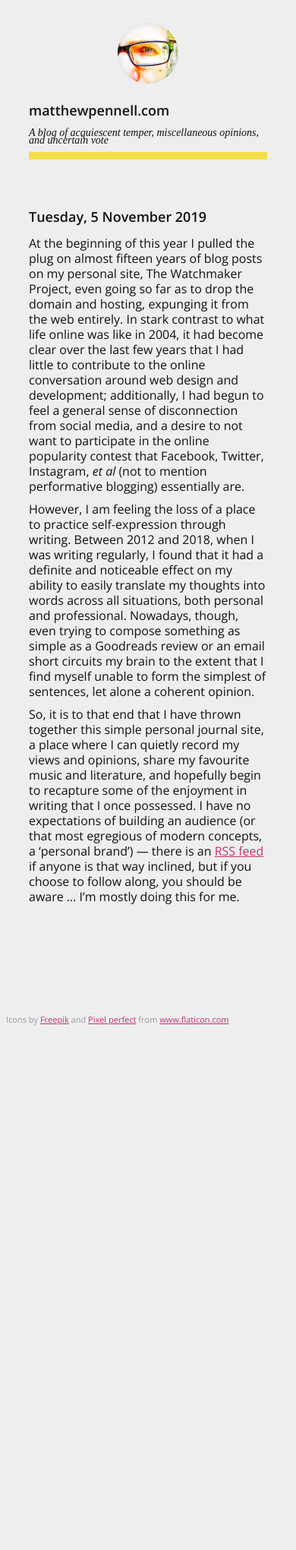
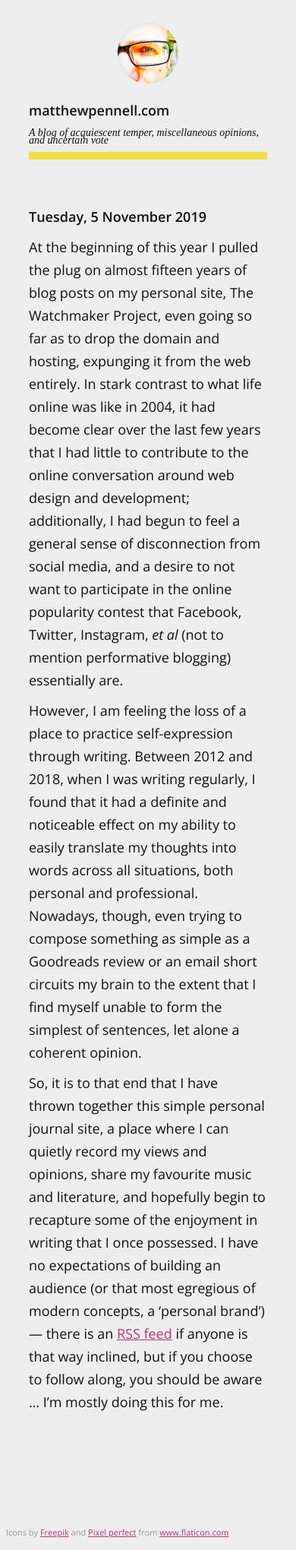
Before and after one commit to matthewpennell/matthewpennell.com, a Jekyll site: the page built from index.md, in a window 390 px wide. Shown: the whole page at 76% size. Built offline with Jekyll 4.4.1, drawn with Linux system fonts in a browser that asks for light colours; before the commit the page ends 1360 px from its top, so only the background shows below that.

Commit message:
Remove mobile font overrides.

```diff
--- a/_sass/main.scss
+++ b/_sass/main.scss
@@ -173,8 +173,6 @@ footer {
 @media only screen and (max-width: 600px) {
     body {
         padding-top: 0;
-        font-size: 16px;
-        line-height: 20px;
     }
     a.site-name {
         margin-bottom: 60px;
```
